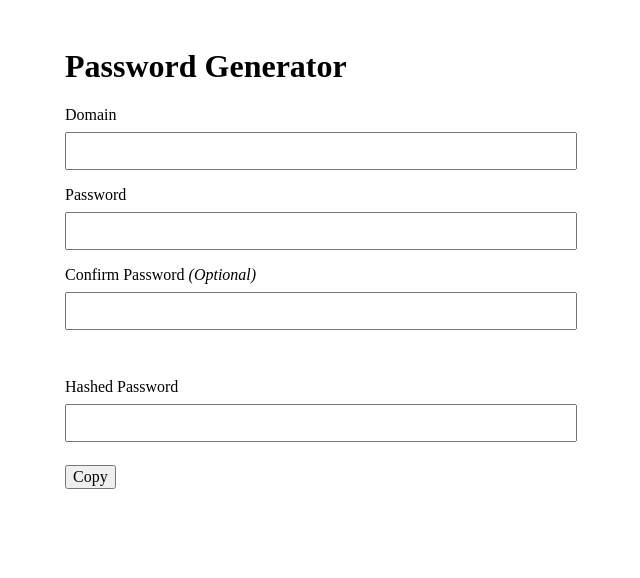
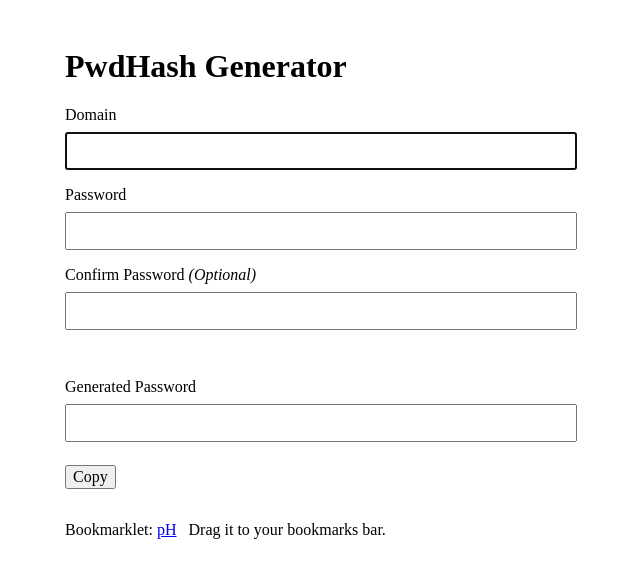
Before and after one commit to Leftium/pH, a SvelteKit app: page / in a window 1280 px wide. Shown: the top 578 px of the page, without its empty margins (319-959 px from the left). Built offline with nearby package versions, Linux system fonts and the light colour scheme.

Commit message:
feat: refine password generator workflow
Add bookmarklet domain handoff and context-aware initial focus.

Submit copy on Enter and improve generated-password labeling and selection.

Document the refined workflow in the v2 specification.

```diff
--- a/src/routes/+page.svelte
+++ b/src/routes/+page.svelte
@@ -1,6 +1,8 @@
 <script lang="ts">
+	import { onMount, tick } from 'svelte';
 	import { confirmationClass } from '#lib/pwdhash/Confirmation.gen.tsx';
 	import { copyToClipboard } from '#lib/pwdhash/Clipboard.gen.tsx';
+	import { extractDomain } from '#lib/pwdhash/DomainExtractor.gen.tsx';
 	import { generatePassword } from '#lib/pwdhash/Password.gen.tsx';
 
 	let domainInput = $state('');
@@ -11,6 +13,8 @@
 	let isGeneratedPasswordFocused = $state(false);
 	let copyFeedback = $state<'idle' | 'copied' | 'failed'>('idle');
 	let copyAttempt = 0;
+	let bookmarkletHref = $state('');
+	let initialFocus = $state<'domain' | 'password' | null>(null);
 
 	let generatedPassword = $derived(generation?.TAG === 'Ok' ? generation._0 : '');
 	let generatedPasswordDisplay = $derived(
@@ -87,16 +91,61 @@
 			copyFeedback = result.TAG === 'Ok' ? 'copied' : 'failed';
 		}
 	}
+
+	function bookmarkletDomain() {
+		const hash = window.location.hash.slice(1);
+		if (hash === '') {
+			return '';
+		}
+
+		try {
+			return decodeURIComponent(hash);
+		} catch {
+			return hash;
+		}
+	}
+
+	function createBookmarkletHref() {
+		const generatorUrl = `${window.location.origin}${window.location.pathname}${window.location.search}`;
+		const script = `window.open(${JSON.stringify(`${generatorUrl}#`)}+encodeURIComponent(location.href),'_blank','noopener')`;
+		return `javascript:${script}`;
+	}
+
+	function focusWhenSelected(
+		target: 'domain' | 'password',
+		selected: 'domain' | 'password' | null
+	) {
+		return (element: HTMLInputElement) => {
+			if (target === selected) {
+				element.focus();
+			}
+		};
+	}
+
+	onMount(() => {
+		bookmarkletHref = createBookmarkletHref();
+		const initialDomain = bookmarkletDomain();
+		if (initialDomain !== '') {
+			const extractedDomain = extractDomain(initialDomain);
+			updateDomain(extractedDomain.TAG === 'Ok' ? extractedDomain._0 : initialDomain);
+		}
+		initialFocus = initialDomain === '' ? 'domain' : 'password';
+	});
 </script>
 
 <svelte:head>
-	<title>Password Generator</title>
+	<title>PwdHash Generator</title>
 </svelte:head>
 
 <main>
-	<h1>Password Generator</h1>
+	<h1>PwdHash Generator</h1>
 
-	<form onsubmit={(event) => event.preventDefault()}>
+	<form
+		onsubmit={(event) => {
+			event.preventDefault();
+			void copyGeneratedPassword();
+		}}
+	>
 		<div class="field">
 			<label for="domain">Domain</label>
 			<input
@@ -107,6 +156,7 @@
 				aria-invalid={domainError === '' ? undefined : true}
 				aria-describedby={domainError === '' ? undefined : 'domain-error'}
 				value={domainInput}
+				{@attach focusWhenSelected('domain', initialFocus)}
 				oninput={(event) => updateDomain(event.currentTarget.value)}
 			/>
 			{#if domainError}
@@ -122,6 +172,7 @@
 				type="password"
 				autocomplete="current-password"
 				value={sourcePassword}
+				{@attach focusWhenSelected('password', initialFocus)}
 				oninput={(event) => updateSourcePassword(event.currentTarget.value)}
 			/>
 		</div>
@@ -140,7 +191,7 @@
 		</div>
 
 		<div class="field">
-			<label for="generated-password">Hashed Password</label>
+			<label for="generated-password">Generated Password</label>
 			<input
 				id="generated-password"
 				name="generated-password"
@@ -149,13 +200,18 @@
 				autocomplete="off"
 				value={generatedPasswordDisplay}
 				aria-label="Generated password. Focus to reveal the full value."
-				onfocus={() => (isGeneratedPasswordFocused = true)}
+				onfocus={async (event) => {
+					const input = event.currentTarget;
+					isGeneratedPasswordFocused = true;
+					await tick();
+					input.select();
+				}}
 				onblur={() => (isGeneratedPasswordFocused = false)}
 			/>
 		</div>
 
 		<div class="actions">
-			<button type="button" onclick={copyGeneratedPassword}>Copy</button>
+			<button type="submit">Copy</button>
 			<p class="copy-feedback" aria-live="polite">
 				{#if copyFeedback === 'copied'}
 					Copied.
@@ -165,6 +221,11 @@
 			</p>
 		</div>
 	</form>
+
+	<footer>
+		Bookmarklet: <a href={bookmarkletHref}>pH</a>
+		<span id="bookmarklet-help">Drag it to your bookmarks bar.</span>
+	</footer>
 </main>
 
 <style>
@@ -231,4 +292,12 @@
 		min-height: 1.5rem;
 		margin: 0;
 	}
+
+	footer {
+		margin-top: 2rem;
+	}
+
+	#bookmarklet-help {
+		margin-left: 0.5rem;
+	}
 </style>
```
Also changed, not shown: specs/2026-09-06-v2.md (+14 -0 lines).
